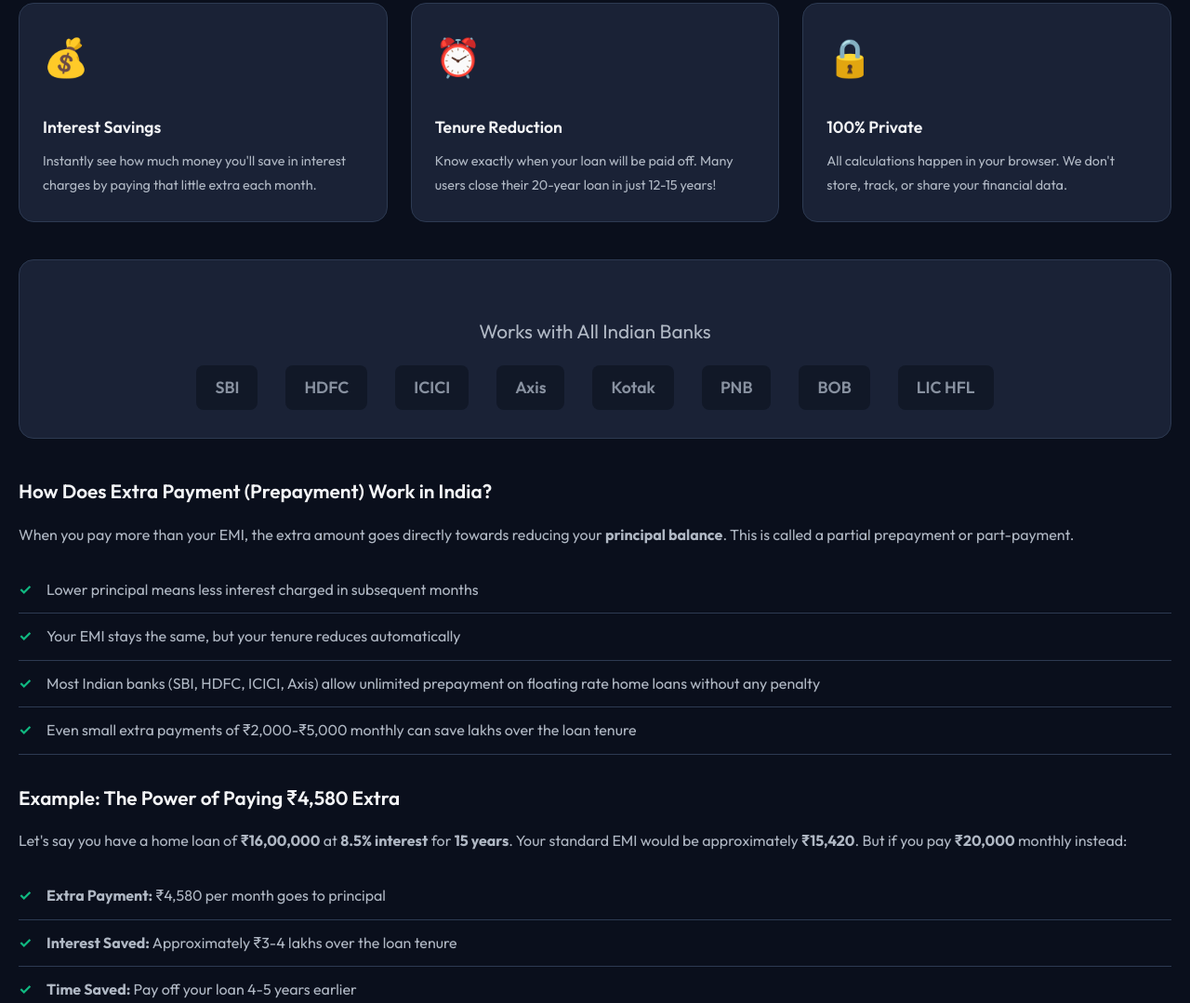
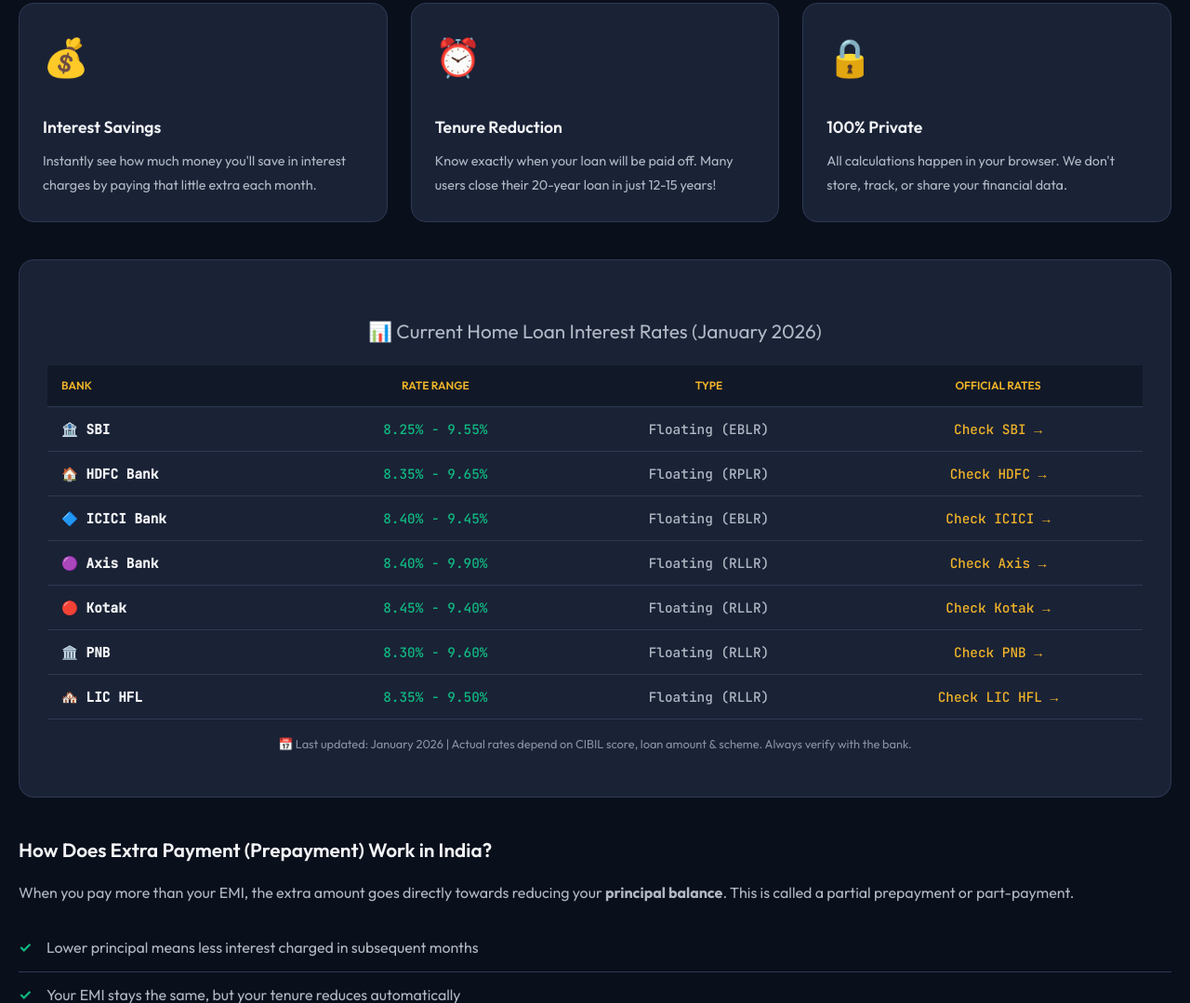
Before and after one commit to achaudhary7/smart-emi-calculator, a website: page index.html in a window 1280 px wide. Shown: the part 6467-7546 px from the top of the page at 93% size. Drawn offline with Linux system fonts and the light colour scheme.

Commit message:
Add Current Bank Rates Reference table with official links

```diff
--- a/index.html
+++ b/index.html
@@ -527,11 +527,32 @@
                 <article class="feature-card"><div class="feature-icon">⏰</div><h3>Tenure Reduction</h3><p>Know exactly when your loan will be paid off. Many users close their 20-year loan in just 12-15 years!</p></article>
                 <article class="feature-card"><div class="feature-icon">🔒</div><h3>100% Private</h3><p>All calculations happen in your browser. We don't store, track, or share your financial data.</p></article>
             </div>
-            <div class="banks-section">
-                <h3>Works with All Indian Banks</h3>
-                <div class="bank-logos">
-                    <span class="bank-logo">SBI</span><span class="bank-logo">HDFC</span><span class="bank-logo">ICICI</span><span class="bank-logo">Axis</span><span class="bank-logo">Kotak</span><span class="bank-logo">PNB</span><span class="bank-logo">BOB</span><span class="bank-logo">LIC HFL</span>
+            <div class="banks-section" style="text-align:left">
+                <h3 style="text-align:center;margin-bottom:20px">📊 Current Home Loan Interest Rates (January 2026)</h3>
+                <div class="table-container" style="overflow-x:auto">
+                    <table style="width:100%;border-collapse:collapse;font-size:.9rem">
+                        <thead style="background:var(--bg2)">
+                            <tr>
+                                <th style="padding:12px 15px;text-align:left;border-bottom:1px solid var(--brd);color:var(--gold)">Bank</th>
+                                <th style="padding:12px 15px;text-align:center;border-bottom:1px solid var(--brd);color:var(--gold)">Rate Range</th>
+                                <th style="padding:12px 15px;text-align:center;border-bottom:1px solid var(--brd);color:var(--gold)">Type</th>
+                                <th style="padding:12px 15px;text-align:center;border-bottom:1px solid var(--brd);color:var(--gold)">Official Rates</th>
+                            </tr>
+                        </thead>
+                        <tbody>
+                            <tr><td style="padding:12px 15px;border-bottom:1px solid var(--brd);color:var(--t1);font-weight:600">🏦 SBI</td><td style="padding:12px 15px;text-align:center;border-bottom:1px solid var(--brd);color:var(--green);font-family:'JetBrains Mono',monospace">8.25% - 9.55%</td><td style="padding:12px 15px;text-align:center;border-bottom:1px solid var(--brd);color:var(--t2)">Floating (EBLR)</td><td style="padding:12px 15px;text-align:center;border-bottom:1px solid var(--brd)"><a href="https://sbi.co.in/web/interest-rates/interest-rates/loan-schemes-interest-rates" target="_blank" rel="noopener" style="color:var(--gold);text-decoration:none">Check SBI →</a></td></tr>
+                            <tr><td style="padding:12px 15px;border-bottom:1px solid var(--brd);color:var(--t1);font-weight:600">🏠 HDFC Bank</td><td style="padding:12px 15px;text-align:center;border-bottom:1px solid var(--brd);color:var(--green);font-family:'JetBrains Mono',monospace">8.35% - 9.65%</td><td style="padding:12px 15px;text-align:center;border-bottom:1px solid var(--brd);color:var(--t2)">Floating (RPLR)</td><td style="padding:12px 15px;text-align:center;border-bottom:1px solid var(--brd)"><a href="https://www.hdfcbank.com/personal/borrow/popular-loans/home-loan/home-loan-interest-rate" target="_blank" rel="noopener" style="color:var(--gold);text-decoration:none">Check HDFC →</a></td></tr>
+                            <tr><td style="padding:12px 15px;border-bottom:1px solid var(--brd);color:var(--t1);font-weight:600">🔷 ICICI Bank</td><td style="padding:12px 15px;text-align:center;border-bottom:1px solid var(--brd);color:var(--green);font-family:'JetBrains Mono',monospace">8.40% - 9.45%</td><td style="padding:12px 15px;text-align:center;border-bottom:1px solid var(--brd);color:var(--t2)">Floating (EBLR)</td><td style="padding:12px 15px;text-align:center;border-bottom:1px solid var(--brd)"><a href="https://www.icicibank.com/Personal-Banking/loans/home-loans/home-loan-interest-rates" target="_blank" rel="noopener" style="color:var(--gold);text-decoration:none">Check ICICI →</a></td></tr>
+                            <tr><td style="padding:12px 15px;border-bottom:1px solid var(--brd);color:var(--t1);font-weight:600">🟣 Axis Bank</td><td style="padding:12px 15px;text-align:center;border-bottom:1px solid var(--brd);color:var(--green);font-family:'JetBrains Mono',monospace">8.40% - 9.90%</td><td style="padding:12px 15px;text-align:center;border-bottom:1px solid var(--brd);color:var(--t2)">Floating (RLLR)</td><td style="padding:12px 15px;text-align:center;border-bottom:1px solid var(--brd)"><a href="https://www.axisbank.com/retail/loans/home-loan/interest-rates" target="_blank" rel="noopener" style="color:var(--gold);text-decoration:none">Check Axis →</a></td></tr>
+                            <tr><td style="padding:12px 15px;border-bottom:1px solid var(--brd);color:var(--t1);font-weight:600">🔴 Kotak</td><td style="padding:12px 15px;text-align:center;border-bottom:1px solid var(--brd);color:var(--green);font-family:'JetBrains Mono',monospace">8.45% - 9.40%</td><td style="padding:12px 15px;text-align:center;border-bottom:1px solid var(--brd);color:var(--t2)">Floating (RLLR)</td><td style="padding:12px 15px;text-align:center;border-bottom:1px solid var(--brd)"><a href="https://www.kotak.com/en/personal-banking/loans/home-loan/home-loan-interest-rate.html" target="_blank" rel="noopener" style="color:var(--gold);text-decoration:none">Check Kotak →</a></td></tr>
+                            <tr><td style="padding:12px 15px;border-bottom:1px solid var(--brd);color:var(--t1);font-weight:600">🏛️ PNB</td><td style="padding:12px 15px;text-align:center;border-bottom:1px solid var(--brd);color:var(--green);font-family:'JetBrains Mono',monospace">8.30% - 9.60%</td><td style="padding:12px 15px;text-align:center;border-bottom:1px solid var(--brd);color:var(--t2)">Floating (RLLR)</td><td style="padding:12px 15px;text-align:center;border-bottom:1px solid var(--brd)"><a href="https://www.pnbindia.in/Interest-Rate-on-Advances.html" target="_blank" rel="noopener" style="color:var(--gold);text-decoration:none">Check PNB →</a></td></tr>
+                            <tr><td style="padding:12px 15px;color:var(--t1);font-weight:600">🏘️ LIC HFL</td><td style="padding:12px 15px;text-align:center;color:var(--green);font-family:'JetBrains Mono',monospace">8.35% - 9.50%</td><td style="padding:12px 15px;text-align:center;color:var(--t2)">Floating (RLLR)</td><td style="padding:12px 15px;text-align:center"><a href="https://www.lichousing.com/rate-of-interest" target="_blank" rel="noopener" style="color:var(--gold);text-decoration:none">Check LIC HFL →</a></td></tr>
+                        </tbody>
+                    </table>
                 </div>
+                <p style="font-size:.8rem;color:var(--t3);margin-top:15px;text-align:center">
+                    📅 Last updated: January 2026 | Actual rates depend on CIBIL score, loan amount & scheme. Always verify with the bank.
+                </p>
             </div>
             <h3>How Does Extra Payment (Prepayment) Work in India?</h3>
             <p>When you pay more than your EMI, the extra amount goes directly towards reducing your <strong>principal balance</strong>. This is called a partial prepayment or part-payment.</p>
```
